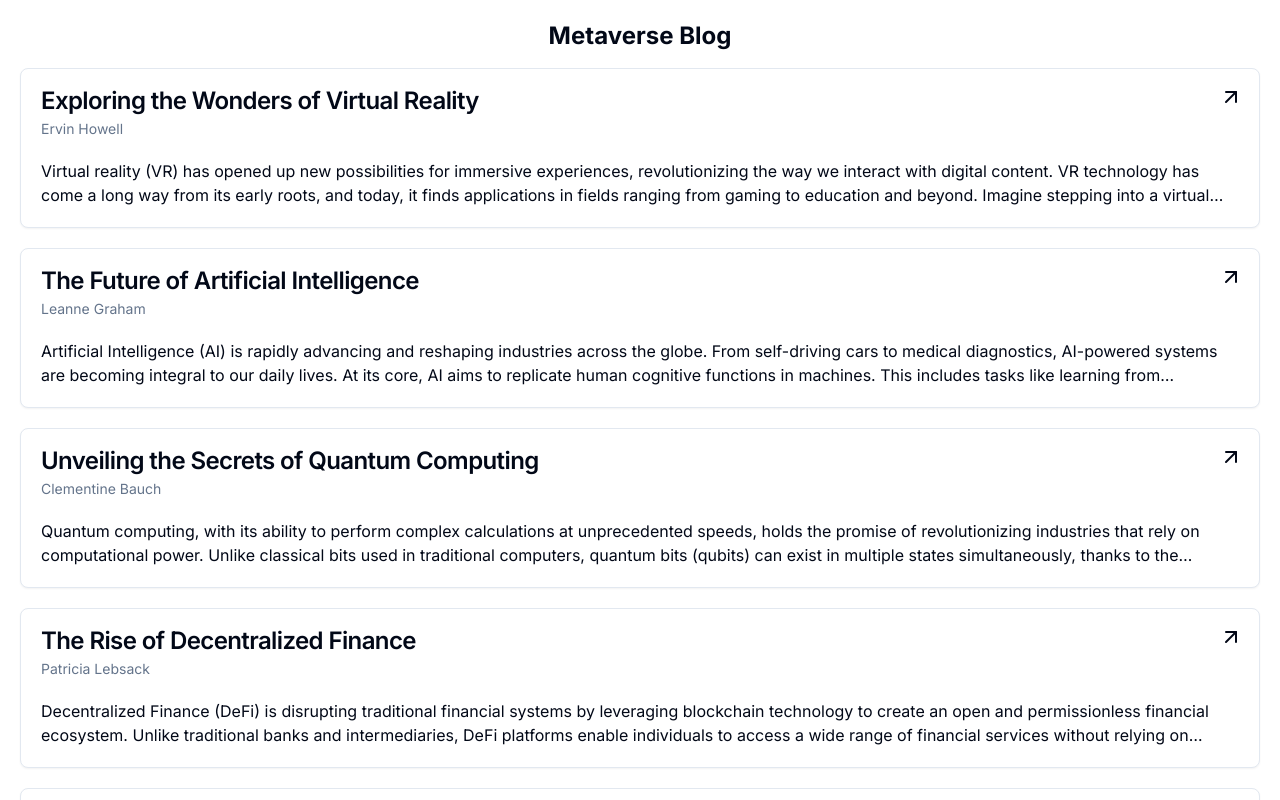
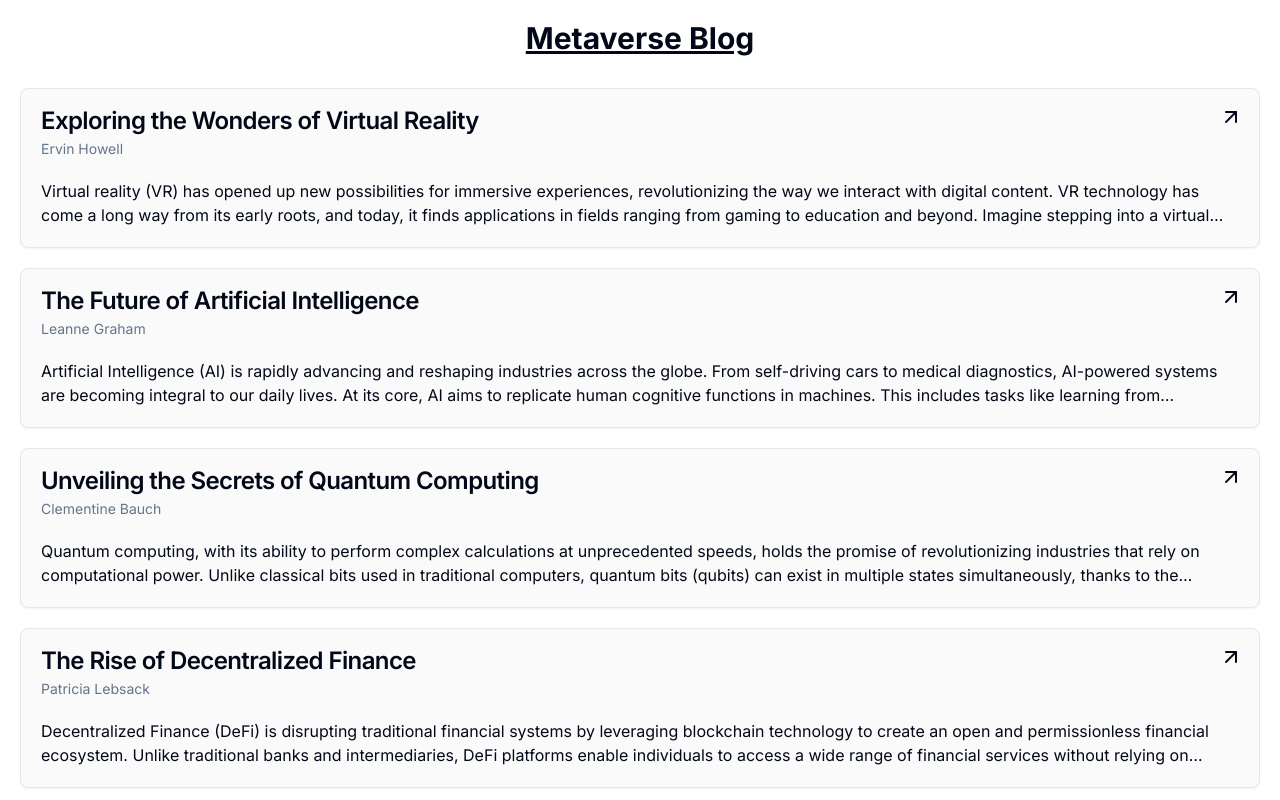
Before and after one commit to Kayvin59/metaverse-blog, a Next.js app: page / in a window 1280 px wide. Shown: the top 800 px of the page. Built offline with nearby package versions, Linux system fonts and the light colour scheme.

Commit message:
fix: style adjustments

```diff
--- a/app/globals.css
+++ b/app/globals.css
@@ -7,7 +7,7 @@
     --background: 0 0% 100%;
     --foreground: 222.2 84% 4.9%;
 
-    --card: 0 0% 100%;
+    --card: 0 0% 98%;
     --card-foreground: 222.2 84% 4.9%;
 
     --popover: 0 0% 100%;
--- a/app/page.tsx
+++ b/app/page.tsx
@@ -6,7 +6,7 @@ export default async function Home() {
 
   return (
     <main className="flex min-h-screen flex-col items-center p-5">
-      <h1 className="text-2xl font-bold mb-4">Metaverse Blog</h1>
+      <h1 className="text-3xl underline font-bold mb-8">Metaverse Blog</h1>
       <PostList posts={data} />
     </main>
   )
```
